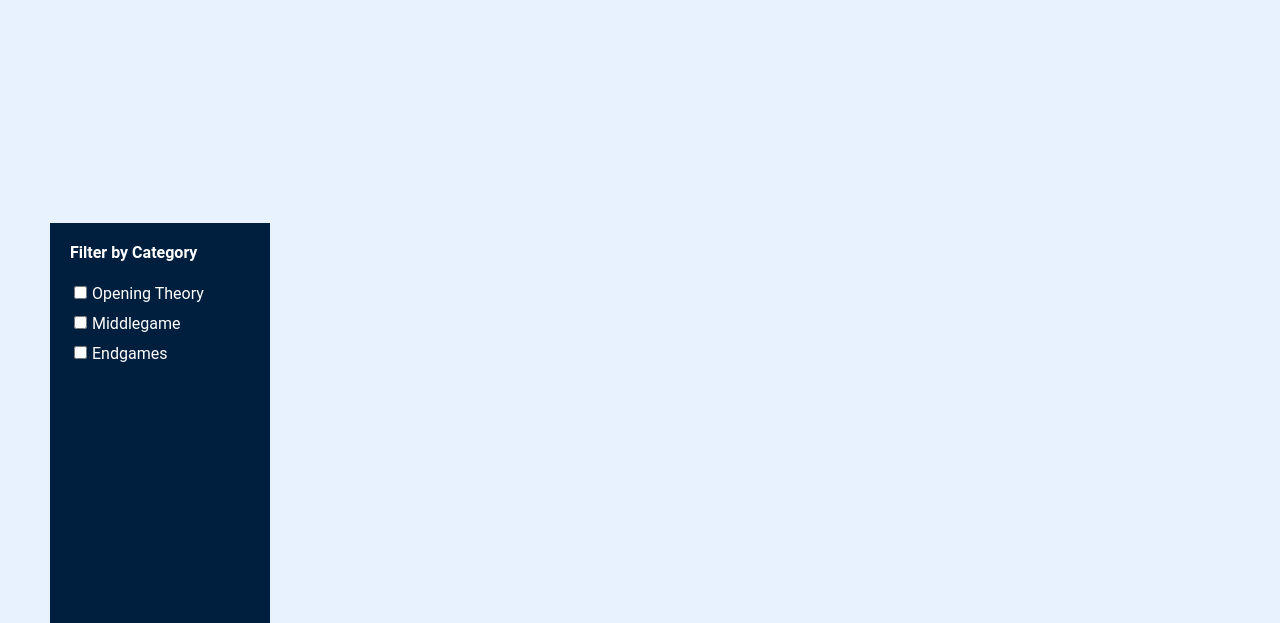
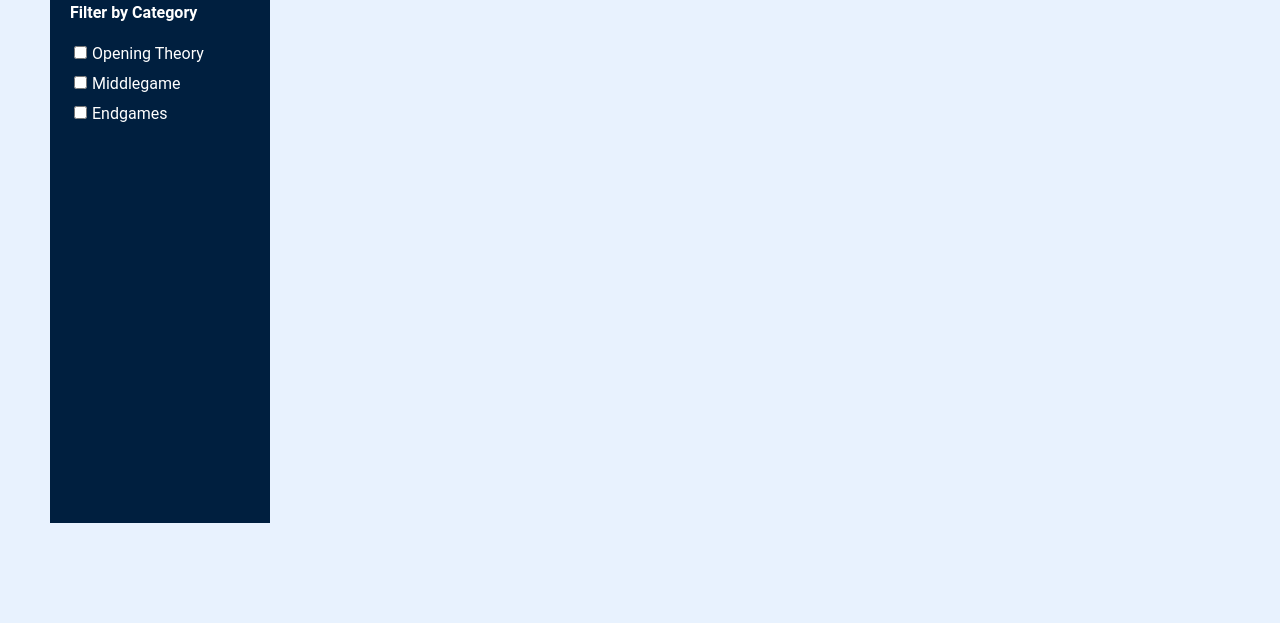
Before and after one commit to James-Hepburn/elo-excellence, a plain HTML site: page articles.html in a window 1280 px wide. Shown: the part 177-800 px from the top of the page. Drawn offline with nearby package versions, Linux system fonts and the light colour scheme.

Commit message:
Update articles.html

```diff
--- a/articles.html
+++ b/articles.html
@@ -89,7 +89,7 @@
       margin-left: 50px;
       padding: 20px;
       position: fixed;
-      top: 50vh;
+      top: 20vh;
       width: 180px;
       height: 500px;
     }
```
